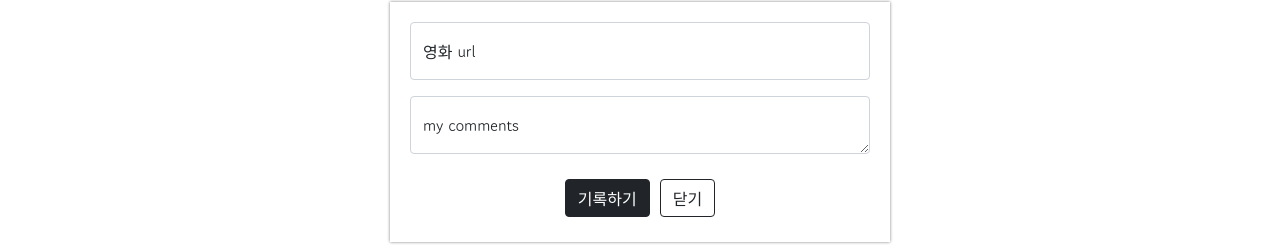
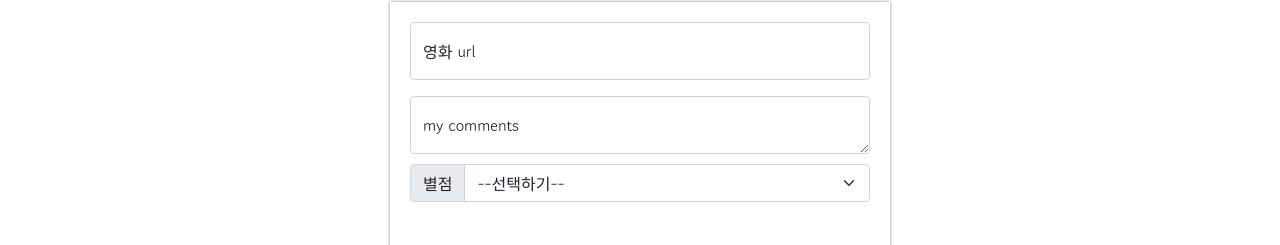
Before and after one commit to totobon6125/mypage, a plain HTML site: page index.html in a window 1280 px wide. Shown: the part 268-513 px from the top of the page. Drawn offline with nearby package versions, Linux system fonts and the light colour scheme.

Commit message:
Update index.html

```diff
--- a/index.html
+++ b/index.html
@@ -66,6 +66,12 @@
             padding: 20px 20px 20px 20px;
             box-shadow: 0 0 3px 0 gray;
         }
+        .input-group {
+
+            padding: 10px 0 5px 0;
+
+            display: flex;
+        }
 
         .mybtn {
             display: flex;
@@ -95,6 +101,19 @@
             <textarea class="form-control" placeholder="Leave a comment here" id="floatingTextarea"></textarea>
             <label for="floatingTextarea">my comments</label>
         </div>
+
+        <div class="input-group mb-3">
+            <label class="input-group-text" for="inputGroupSelect01">별점</label>
+            <select class="form-select" id="inputGroupSelect01">
+              <option selected>--선택하기--</option>
+              <option value="1">⭐</option>
+              <option value="2">⭐⭐</option>
+              <option value="3">⭐⭐⭐</option>
+              <option value="4">⭐⭐⭐⭐</option>
+              <option value="5">⭐⭐⭐⭐⭐</option>
+            </select>
+          </div>
+
         <div class="mybtn">
             <button type="button" class="btn btn-dark">기록하기</button>
             <button type="button" class="btn btn-outline-dark">닫기</button>
```
